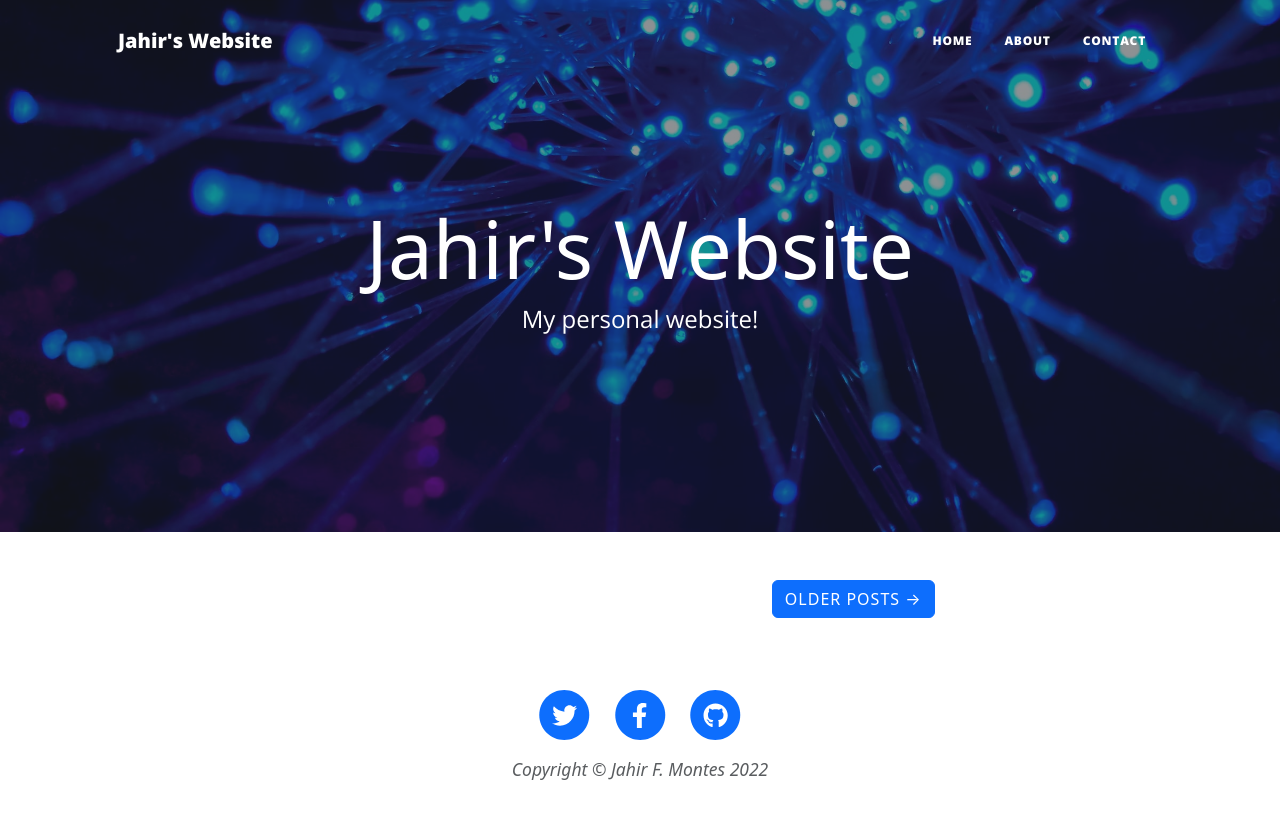
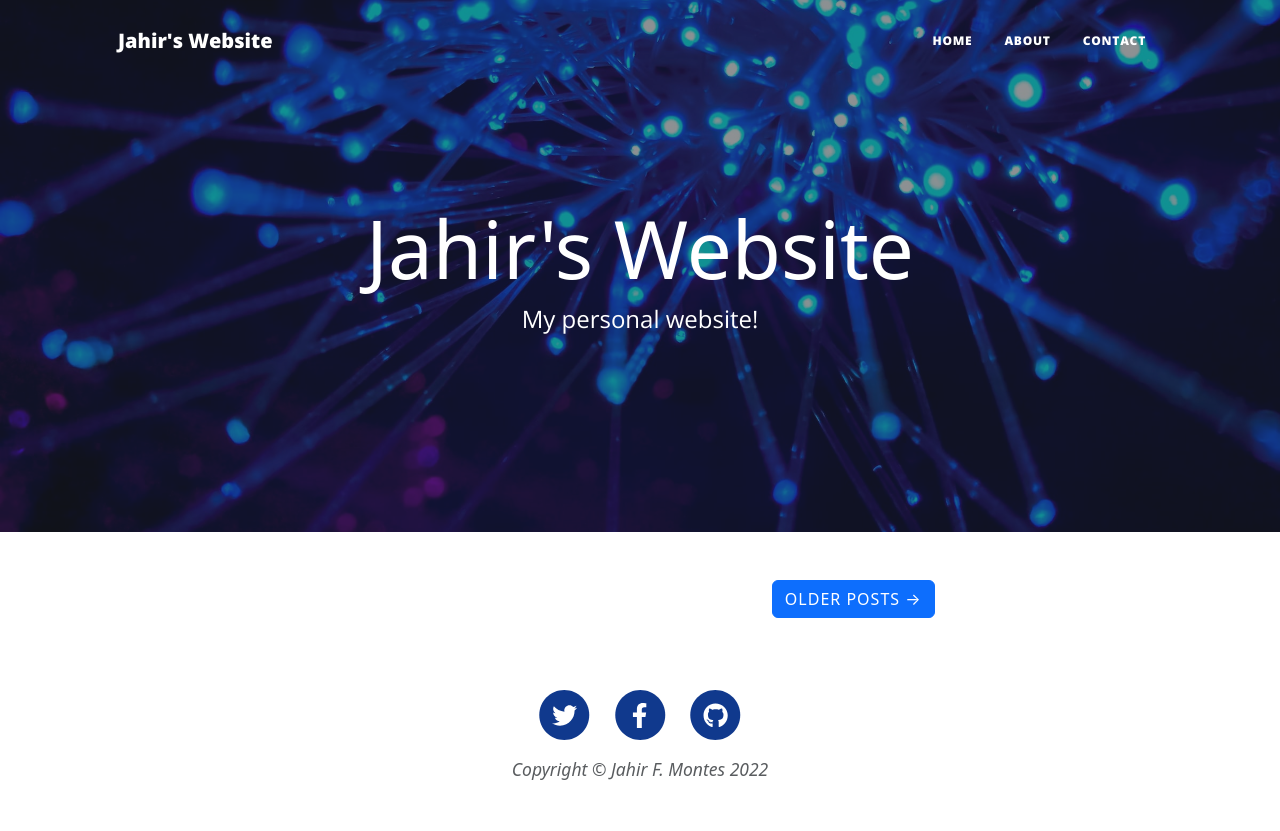
Before and after one commit to SciencyBagel/personal-website, a Flask app: page / in a window 1280 px wide. Run offline with Flask 3, Linux system fonts and the light colour scheme; some libraries are stand-ins or nearby versions.

```diff
--- /dev/null
+++ b/static/css/my-custom.css
@@ -0,0 +1,7 @@
+:root {
+    --primary: #10398d;
+}
+
+.my-icon {
+    color: var(--primary);
+}
--- a/templates/include/footer.html
+++ b/templates/include/footer.html
@@ -4,7 +4,7 @@
             <ul class="list-inline text-center">
                 <li class="list-inline-item">
                     <a href="#!">
-                            <span class="fa-stack fa-lg">
+                            <span class="fa-stack fa-lg my-icon">
                                 <i class="fas fa-circle fa-stack-2x"></i>
                                 <i class="fab fa-twitter fa-stack-1x fa-inverse"></i>
                             </span>
@@ -12,7 +12,7 @@
                 </li>
                 <li class="list-inline-item">
                     <a href="#!">
-                            <span class="fa-stack fa-lg">
+                            <span class="fa-stack fa-lg my-icon">
                                 <i class="fas fa-circle fa-stack-2x"></i>
                                 <i class="fab fa-facebook-f fa-stack-1x fa-inverse"></i>
                             </span>
@@ -20,7 +20,7 @@
                 </li>
                 <li class="list-inline-item">
                     <a href="#!">
-                            <span class="fa-stack fa-lg">
+                            <span class="fa-stack fa-lg my-icon">
                                 <i class="fas fa-circle fa-stack-2x"></i>
                                 <i class="fab fa-github fa-stack-1x fa-inverse"></i>
                             </span>
--- a/templates/include/head.html
+++ b/templates/include/head.html
@@ -16,3 +16,5 @@
 <link href="{{ url_for('static', filename='css/bootstrap.css') }}" rel="stylesheet"/>
 <!-- Core theme CSS -->
 <link href="{{ url_for('static', filename='css/styles.css') }}" rel="stylesheet"/>
+<!-- My custom styles -->
+<link href="{{ url_for('static', filename='css/my-custom.css') }}" rel="stylesheet"/>
```
